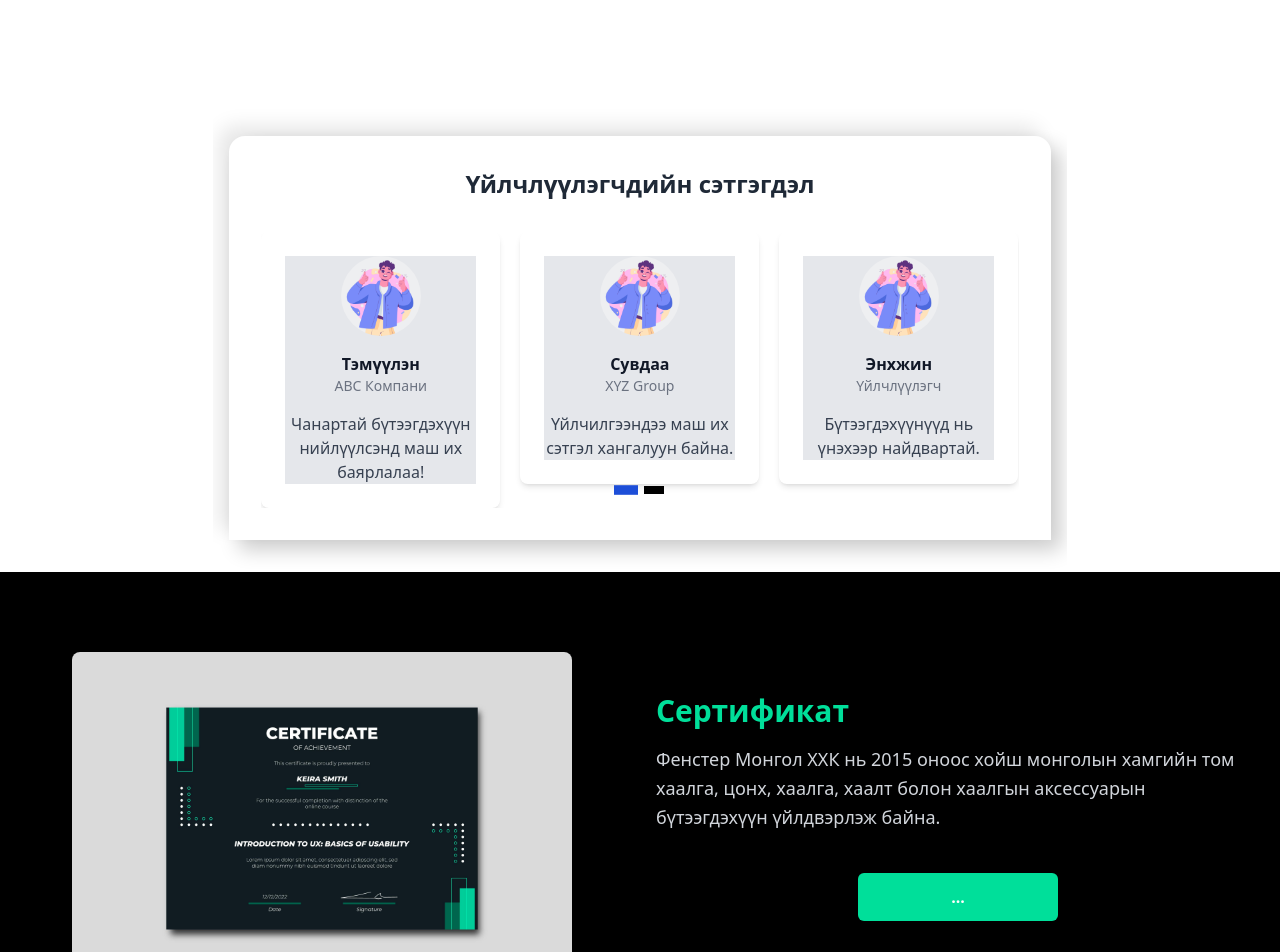
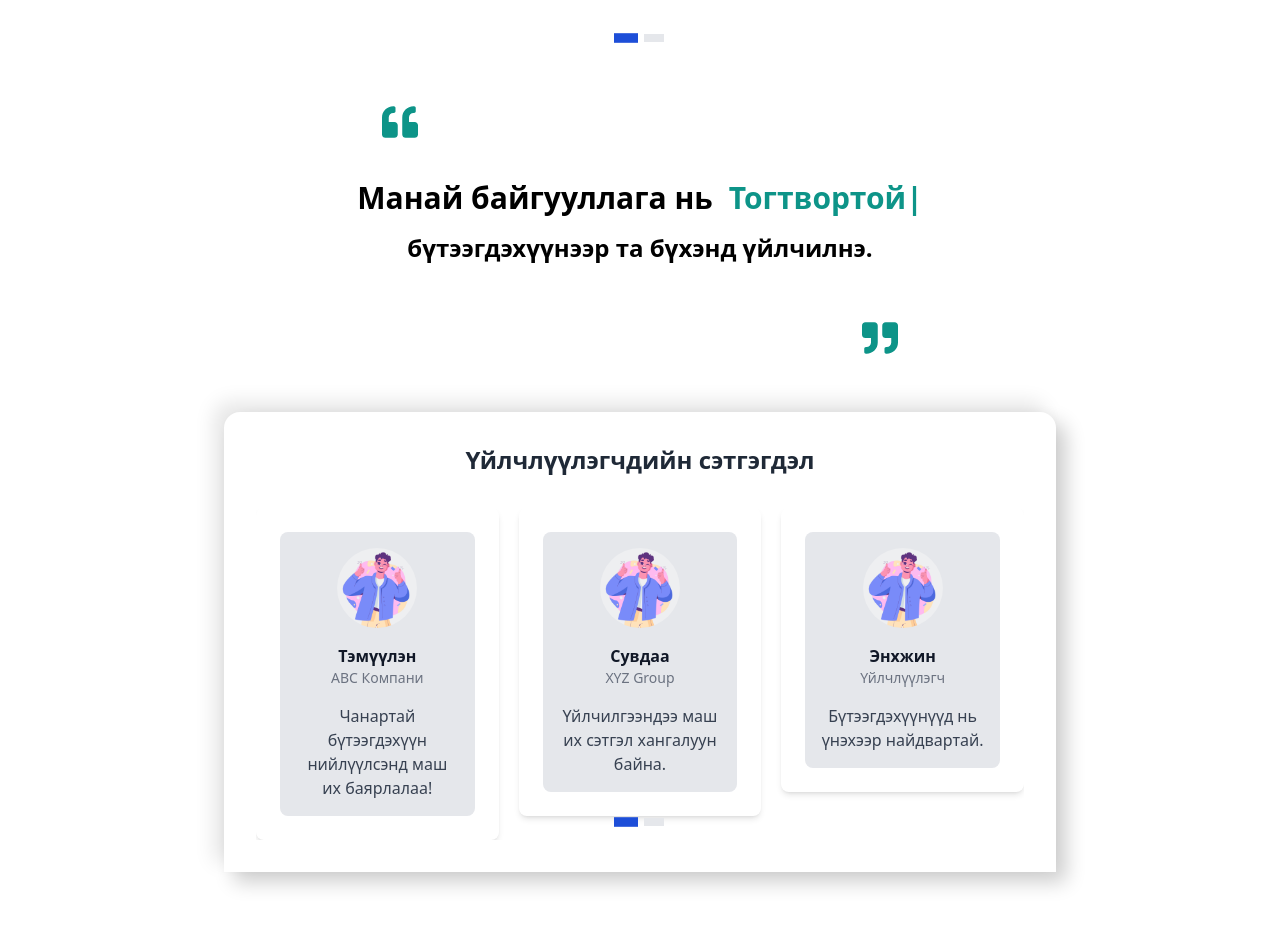
Before and after one commit to BinaryBoortsog/projectWeb-, a React (Create React App) app: page / in a window 1280 px wide. Shown: the part 1300-2252 px from the top of the page. Built offline with nearby package versions, Linux system fonts and the light colour scheme.

Commit message:
ui main page

```diff
--- a/src/App.js
+++ b/src/App.js
@@ -11,53 +11,52 @@ import Product from './pages/product';
 import Services from './pages/services';
 import Blog from './pages/blog';
 
+// Layout Component
+const Layout = ({ children }) => (
+  <div>
+    <Navbar />
+    {children}
+    <Footer />
+  </div>
+);
+
 function App() {
   return (
     <div>
-      <Navbar />
       <Routes>
         {/* Home Route */}
         <Route
           path="/"
           element={
-            <>
+            <Layout>
               <Hero />
               <FeaturedProducts />
               <GallerySlider />
               <Certificate />
-              <Footer />
-            </>
+            </Layout>
           }
         />
-        {/* Route */}
+        {/* Other Routes */}
         <Route path="/about" element={
-          <>
-            <About/>
-            <Footer/>
-          </>
-          }
-          />
+          <Layout>
+            <About />
+          </Layout>
+        } />
         <Route path="/product" element={
-          <>
+          <Layout>
             <Product />
-            <Footer />
-          </>
-        }
-          />
+          </Layout>
+        } />
         <Route path="/services" element={
-          <>
-          <Services />
-          <Footer />
-          </>
-         } />
+          <Layout>
+            <Services />
+          </Layout>
+        } />
         <Route path="/blog" element={
-          <>
-          <Blog />
-          <Footer />
-          </>
+          <Layout>
+            <Blog />
+          </Layout>
         } />
-
-
       </Routes>
     </div>
   );
--- a/src/components/Certificate.jsx
+++ b/src/components/Certificate.jsx
@@ -3,21 +3,28 @@ import certi from "../assets/image/certi.jpg";
 
 const Certificate = () => {
   return (
-        <div className="w-full bg-black py-16 px-4">
+    <div className="w-full bg-white px-4 pt-10 mt-10">
       <div className="max-w-[1240px] mx-auto grid md:grid-cols-2 items-center gap-8">
+        {/* Certificate Text and Button */}
+        <div className="text-gray-300 flex flex-col justify-start">
+          <p className="text-2xl font-bold text-teal-600 mb-4">Бүрэн автомат үйлдвэрлэл</p>
+          <p className="text-3xl font-bold text-black mb-4">Бүрэн автомат үйлдвэрлэл</p>
+          <p className="text-lg mb-4 leading-relaxed mt-10 text-gray-600">
+            Фенстер Монгол ХХК нь 2015 оноос хойш Монголын хамгийн том хаалга, цонх, хаалга, хаалт болон хаалгын аксессуарын бүтээгдэхүүн үйлдвэрлэж байна.
+          </p>
+          <div className="flex justify-start">
+            <button className="bg-teal-600 text-white my-6 w-[200px] py-3 hover:bg-white hover:text-teal-600 rounded-md font-bold transition duration-300 ease-in-out">
+              Дэлгэрэнгүй
+            </button>
+          </div>
+        </div>
+
+        {/* Certificate Image */}
         <img
           src={certi}
           alt="Certificate"
-                    className="w-[500px] mx-auto my-4 h-auto rounded-lg shadow-lg"
+          className="w-full md:w-[500px] mx-auto my-4 h-auto rounded-lg shadow-lg"
         />
-                <div className="text-gray-300 flex flex-col justify-center">
-                    <p className="text-3xl font-bold text-[#00df9a] mb-4">Сертификат</p>
-                    <p className="text-lg mb-4 leading-relaxed">
-                        Фенстер Монгол ХХК нь 2015 оноос хойш монголын хамгийн том хаалга, цонх, хаалга, хаалт
-                        болон хаалгын аксессуарын бүтээгдэхүүн үйлдвэрлэж байна.
-                    </p>
-                    <button className="bg-[#00df9a] text-white my-6  mx-auto w-[200px] py-3 hover:bg-[#49dfb2ef] rounded-md font-bold">...</button>
-                </div>
       </div>
     </div>
   );
--- a/src/components/FeaturedProducts.jsx
+++ b/src/components/FeaturedProducts.jsx
@@ -3,45 +3,40 @@ import { Swiper, SwiperSlide } from "swiper/react";
 import "swiper/css";
 import "swiper/css/scrollbar";
 import { Scrollbar } from "swiper/modules";
+import { Pagination } from "swiper/modules";
 
 import image1 from "../assets/image/7.png";
 import image2 from "../assets/image/6.png";
 
 const FeaturedProducts = () => {
   const products = [
-    { id: 1, image: image1, image2: image2, title: "Инженерчлэл",text: "Хэмжилт, зураг төсөл, угсралт, үйлдвэрлэлийн тооцоолол" },
-    { id: 2, image: image1, image2: image2, title: "Инженерчлэл",text: "Хэмжилт, зураг төсөл, угсралт, үйлдвэрлэлийн тооцоолол" },
-    { id: 3, image: image1, image2: image2,title: "Инженерчлэл",text: "Хэмжилт, зураг төсөл, угсралт, үйлдвэрлэлийн тооцоолол" },
-    { id: 4, image: image1, image2: image2, title: "Инженерчлэл",text: "Хэмжилт, зураг төсөл, угсралт, үйлдвэрлэлийн тооцоолол" },
+    { id: 1, image: image1, image2: image2, title: "Инженерчлэл", text: "Хэмжилт, зураг төсөл, угсралт, үйлдвэрлэлийн тооцоолол" },
+    { id: 2, image: image1, image2: image2, title: "Инженерчлэл", text: "Хэмжилт, зураг төсөл, угсралт, үйлдвэрлэлийн тооцоолол" },
+    { id: 3, image: image1, image2: image2, title: "Инженерчлэл", text: "Хэмжилт, зураг төсөл, угсралт, үйлдвэрлэлийн тооцоолол" },
+    { id: 4, image: image1, image2: image2, title: "Инженерчлэл", text: "Хэмжилт, зураг төсөл, угсралт, үйлдвэрлэлийн тооцоолол" },
   ];
 
   return (
     <div className="featured-products w-full py-12">
-      <div
-                className="w-full flex  h-[4rem]  justify-between items-center"
-                >
-                <button className="hidden md:block text-gray-500 font-medium hover:text-black text-lg hover:bg-gray-200 h-16 flex-grow">
-    Цонх
-</button>
-<button className="hidden md:block text-gray-500 font-medium hover:text-black text-lg hover:bg-gray-200 h-16 flex-grow">
-    Пасад
-</button>
-<button className="hidden md:block text-gray-500 font-medium hover:text-black text-lg hover:bg-gray-200 h-16 flex-grow">
-    Дулаалга
-</button>
-<button className="hidden md:block text-gray-500 font-medium hover:text-black text-lg hover:bg-gray-200 h-16 flex-grow">
-    Гроэ
-</button>
+      <div className="w-full flex h-[4rem] justify-between items-center">
+        <button className="hidden md:block text-gray-500 font-medium hover:text-black text-lg hover:bg-gray-200 h-16 flex-grow">Цонх</button>
+        <button className="hidden md:block text-gray-500 font-medium hover:text-black text-lg hover:bg-gray-200 h-16 flex-grow">Пасад</button>
+        <button className="hidden md:block text-gray-500 font-medium hover:text-black text-lg hover:bg-gray-200 h-16 flex-grow">Дулаалга</button>
+        <button className="hidden md:block text-gray-500 font-medium hover:text-black text-lg hover:bg-gray-200 h-16 flex-grow">Гроэ</button>
+      </div>
 
-            </div>
+      <h2 className="py-14 text-2xl font-bold mb-6 text-center">Яагаад бид гэж?</h2>
 
-      <h2 className="py-14 featured-products-title text-2xl font-bold mb-6 text-center">
-        Яагаад бид гэж?
-      </h2>
       <Swiper
-        modules={[Scrollbar]}
+        slidesPerView={1}
         spaceBetween={20}
-        slidesPerView={3}
+        pagination={{
+          clickable: true,
+        }}
+        scrollbar={{
+          draggable: true,
+          hide: false,
+        }}
         breakpoints={{
           640: {
             slidesPerView: 1,
@@ -53,7 +48,7 @@ const FeaturedProducts = () => {
             slidesPerView: 3,
           },
         }}
-        scrollbar={{ draggable: true, hide: false }}
+        modules={[Scrollbar, Pagination]}
         className="w-full pb-12"
       >
         {products.map((product) => (
--- a/src/components/Navbar.jsx
+++ b/src/components/Navbar.jsx
@@ -62,6 +62,7 @@ const Navbar = () => {
                     src={exampleImage}
                     alt="Жишээ зураг"
                     className="relative left-14 w-36 h-36 bottom-5"
+                    href="/home"
                 />
                 <ul className="hidden md:flex bottom-5 gap-x-24 text-lg relative flex-1 justify-items-center left-1/4">
                     <FlyoutLink href="/about" FlyoutContent={AboutFlyout}>
--- a/src/components/testiMonials.jsx
+++ b/src/components/testiMonials.jsx
@@ -1,12 +1,12 @@
 import React from "react";
 import { Swiper, SwiperSlide } from "swiper/react";
-import { Scrollbar, Pagination } from "swiper/modules"; // Import Pagination along with Scrollbar
-
+import { Scrollbar, Pagination } from "swiper/modules";
+import { ReactTyped } from 'react-typed';
+import { FaQuoteLeft, FaQuoteRight } from "react-icons/fa";
 import "swiper/css";
 import "swiper/css/scrollbar";
-import "swiper/css/pagination"; // Import pagination styles
+import "swiper/css/pagination";
 
-// Example Testimonials
 const testimonials = [
   {
     text: "Чанартай бүтээгдэхүүн нийлүүлсэнд маш их баярлалаа!",
@@ -27,35 +27,51 @@ const testimonials = [
     src: require("../assets/image/1.jpg"),
   },
   {
-    text: "Бүтээгдэхүүнүүд нь үнэхээр найдвартай.",
-    name: "Энхжин",
-    company: "Үйлчлүүлэгч",
+    text: "Харилцагчийн үйлчилгээ гайхалтай.",
+    name: "Бат",
+    company: "ЖДҮ ХХК",
     src: require("../assets/image/1.jpg"),
   },
 ];
 
 const GallerySlider = () => {
+  return (
+    <div className="w-full bg-white px-4 overflow-hidden justify-center mx-auto pb-10">
+      <div className="relative flex-col items-center flex justify-center mb-14">
+        <FaQuoteLeft className="text-4xl text-teal-600 sm:right-40 md:right-60 relative mb-10" />
+        <div className="flex flex-row justify-center items-center">
+          <p className="md:text-3xl sm:text-2xl text-xl font-semibold">
+            Манай байгууллага нь
+          </p>
+          <ReactTyped
+            className="text-teal-600 relative md:text-3xl sm:text-2xl text-xl font-semibold md:pl-4 pl-2"
+            strings={["Чанартай", "Тогтвортой", "Инновацлаг"]}
+            typeSpeed={160}
+            backSpeed={140}
+            loop
+          />
+        </div>
+        <p className="md:text-2xl text-lg font-bold text-black py-2 sm:py-4">
+          бүтээгдэхүүнээр та бүхэнд үйлчилнэ.
+        </p>
+        <FaQuoteRight className="text-4xl text-teal-600 sm:left-40 md:left-60 relative mt-10" />
+      </div>
 
-  return (
-    <div className="w-2/3 bg-white py-8 px-4 overflow-hidden justify-center mx-auto">
-      {/* Combined Section */}
-      <div className="max-w-6xl mx-auto text-center bg-white backdrop-blur-2xl shadow-[10px_10px_20px_rgba(0,0,0,0.2),-10px_-10px_20px_rgba(0,0,0,0.1)] rounded-tl-2xl rounded-tr-2xl p-8">
-        {/* Header Section */}
+      <div className="w-2/3 max-w-6xl mx-auto text-center bg-white backdrop-blur-2xl shadow-[10px_10px_20px_rgba(0,0,0,0.2),-10px_-10px_20px_rgba(0,0,0,0.1)] rounded-tl-2xl rounded-tr-2xl p-8">
         <h1 className="text-2xl font-bold text-gray-800">
           Үйлчлүүлэгчдийн сэтгэгдэл
         </h1>
 
-        {/* Swiper Section */}
         <div className="mt-8">
           <Swiper
-            slidesPerView={3}
+            slidesPerView={1}
             spaceBetween={20}
             pagination={{
               clickable: true,
             }}
             scrollbar={{
               draggable: true,
-              hide: false, // Set to true if you want to hide the scrollbar when not in use
+              hide: false,
             }}
             breakpoints={{
               640: {
@@ -68,25 +84,19 @@ const GallerySlider = () => {
                 slidesPerView: 3,
               },
             }}
-            modules={[Scrollbar, Pagination]} // Include both Scrollbar and Pagination modules
+            modules={[Scrollbar, Pagination]}
             className="mySwiper"
           >
             {testimonials.map((testimonial, index) => (
-              <SwiperSlide key={index}>
-                <div
-                  className={`p-6 rounded-lg shadow-md transform transition-transform duration-300
-
-                  `}
-                >
-                  <div className="flex flex-col items-center text-center bg-gray-200">
+              <SwiperSlide key={index} aria-label={`Testimonial from ${testimonial.name}`}>
+                <div className="p-6 rounded-lg shadow-md transform transition-transform duration-300">
+                  <div className="flex flex-col items-center text-center bg-gray-200 p-4 rounded-lg">
                     <img
                       src={testimonial.src}
                       alt={`${testimonial.name}'s testimonial`}
                       className="w-20 h-20 rounded-full object-cover mb-4"
                     />
-                    <p className="font-semibold text-gray-900">
-                      {testimonial.name}
-                    </p>
+                    <p className="font-semibold text-gray-900">{testimonial.name}</p>
                     <p className="text-sm text-gray-500">{testimonial.company}</p>
                     <p className="mt-4 text-gray-700">{testimonial.text}</p>
                   </div>
@@ -94,26 +104,30 @@ const GallerySlider = () => {
               </SwiperSlide>
             ))}
           </Swiper>
+
           <style>{`
             .swiper-pagination-bullet {
               width: 20px;
               height: 8px;
               border-radius: 0;
-              background: #000; /* Tailwind Gray-300 */
+              background: #e5e7eb; /* Tailwind Gray-300 */
               transition: transform 0.3s, background 0.3s;
             }
             .swiper-pagination-bullet-active {
               background: #1d4ed8; /* Tailwind Blue-700 */
               transform: scale(1.2);
             }
-
+            .swiper-pagination-bullet:hover {
+              background: #1d4ed8;
+              transform: scale(1.1);
+            }
             .swiper-scrollbar {
-              background: rgba(0, 0, 0, 0.1); /* Background for scrollbar track */
-              height: 6px; /* Thickness of the scrollbar */
+              background: rgba(0, 0, 0, 0.1);
+              height: 6px;
             }
             .swiper-scrollbar-drag {
-              background: #1d4ed8; /* Tailwind Blue-700 for the draggable handle */
-              border-radius: 4px; /* Rounded edges for the scrollbar handle */
+              background: #1d4ed8;
+              border-radius: 4px;
             }
           `}</style>
         </div>
--- a/src/pages/product.jsx
+++ b/src/pages/product.jsx
@@ -2,7 +2,7 @@ import React from 'react';
 
 const Product = () => {
   return (
-    <div className="bg-gray-900 text-white p-8">
+    <div className="bg-gray-900 text-black p-8">
       <h1 className="text-4xl font-bold mb-6">Our Product</h1>
       <p className="mt-4 text-lg">
         Welcome to our product page! Here you can learn more about the amazing product we offer, designed to meet your needs and exceed expectations.
```
Lines whose indentation alone changed are shown as unchanged.
